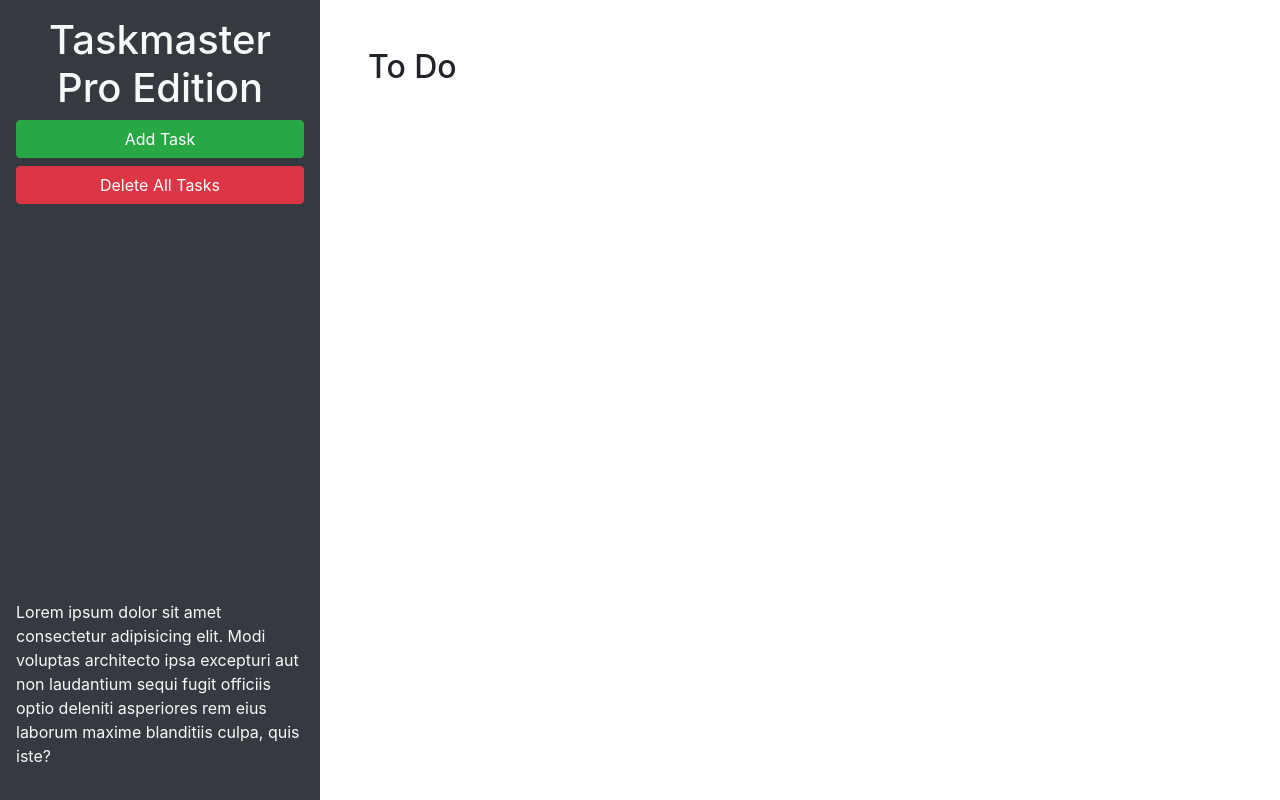
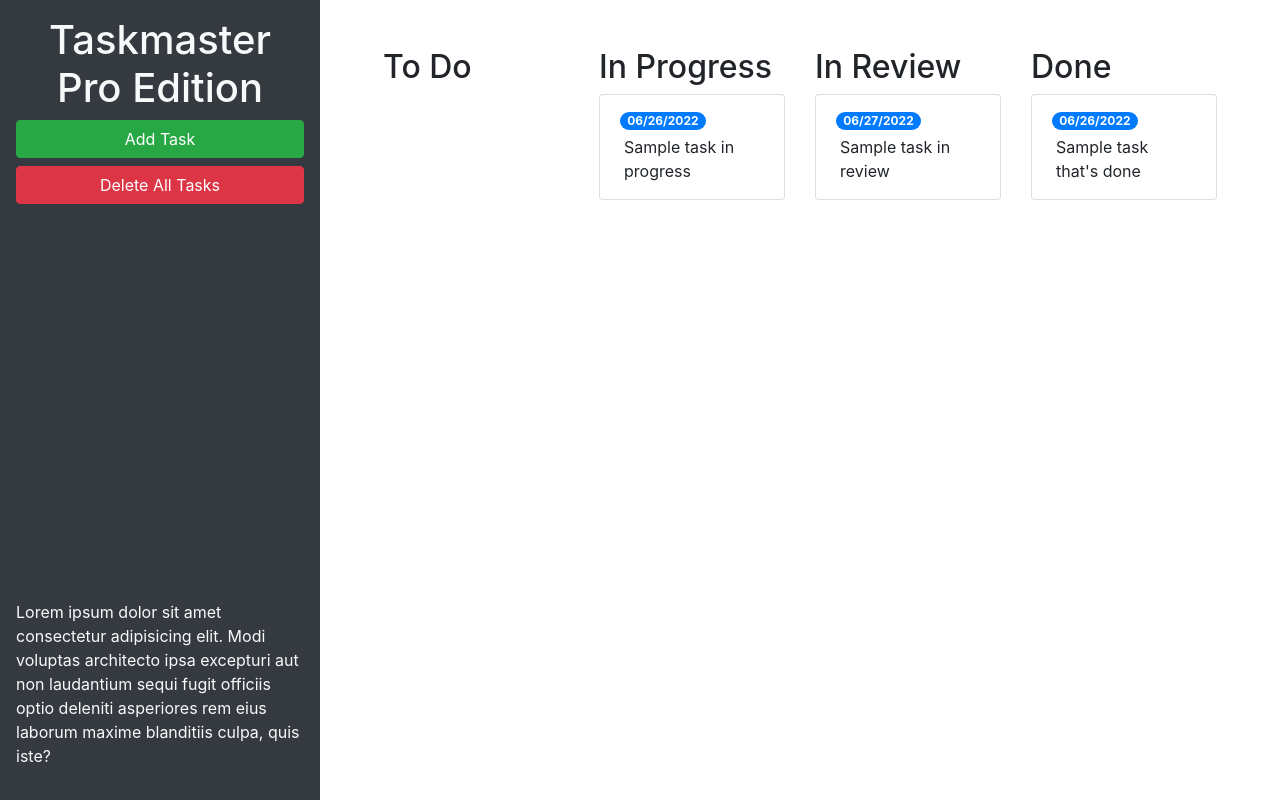
Before and after one commit to rfabreu/taskmaster-pro, a plain HTML site: page index.html in a window 1280 px wide. Drawn offline with nearby package versions, Linux system fonts and the light colour scheme.

Commit message:
Implement Bootstrap Grid layout

```diff
--- a/index.html
+++ b/index.html
@@ -24,9 +24,46 @@
       </p>
     </header>
     <main class="col-12 col-lg-9">
-      <div class="m-5">
-        <h2>To Do</h2>
-        <ul id="list-toDo" class="list-group"> </ul>
+      <div class="m-5 row justify-content-around">
+        <!-- todo start -->
+        <div class="col-12 col-md-6 col-xl-3 mb-3">
+          <h2>To Do</h2>
+          <ul id="list-toDo" class="list-group"></ul>
+        </div>
+        <!-- todo end -->
+        <!-- in progress start -->
+        <div class="col-12 col-md-6 col-xl-3 mb-3">
+          <h2>In Progress</h2>
+          <ul id="list-inProgress" class="list-group">
+            <li class="list-group-item">
+              <span class="badge badge-primary badge-pill">06/26/2022</span>
+              <p class="m-1"> Sample task in progress</p>
+            </li>
+          </ul>
+        </div>
+        <!-- in progress end -->
+        <!-- in review start -->
+        <div class="col-12 col-md-6 col-xl-3 mb-3">
+          <h2>In Review</h2>
+          <ul id="list-inReview" class="list-group">
+            <li class="list-group-item">
+              <span class="badge badge-primary badge-pill">06/27/2022</span>
+              <p class="m-1">Sample task in review</p>
+            </li>
+          </ul>
+        </div>
+        <!-- in review end -->
+        <!-- done start -->
+        <div class="col-12 col-md-6 col-xl-3 mb-3">
+          <h2>Done</h2>
+          <ul id="list-done" class="list-group">
+            <li class="list-group-item">
+              <span class="badge badge-primary badge-pill">06/26/2022</span>
+              <p class="m-1">Sample task that's done</p>
+            </li>
+          </ul>
+        </div>
+        <!-- done end -->
       </div>
     </main>
   </div>
```
